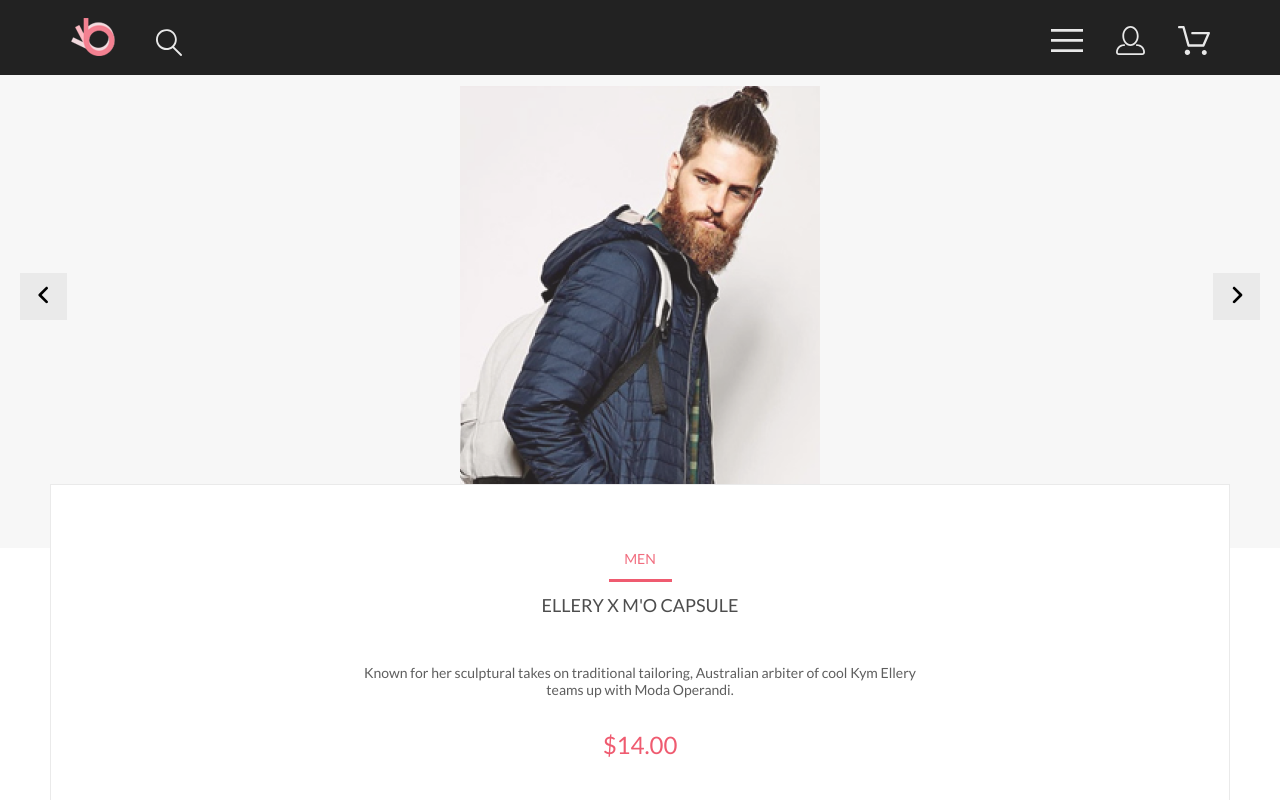
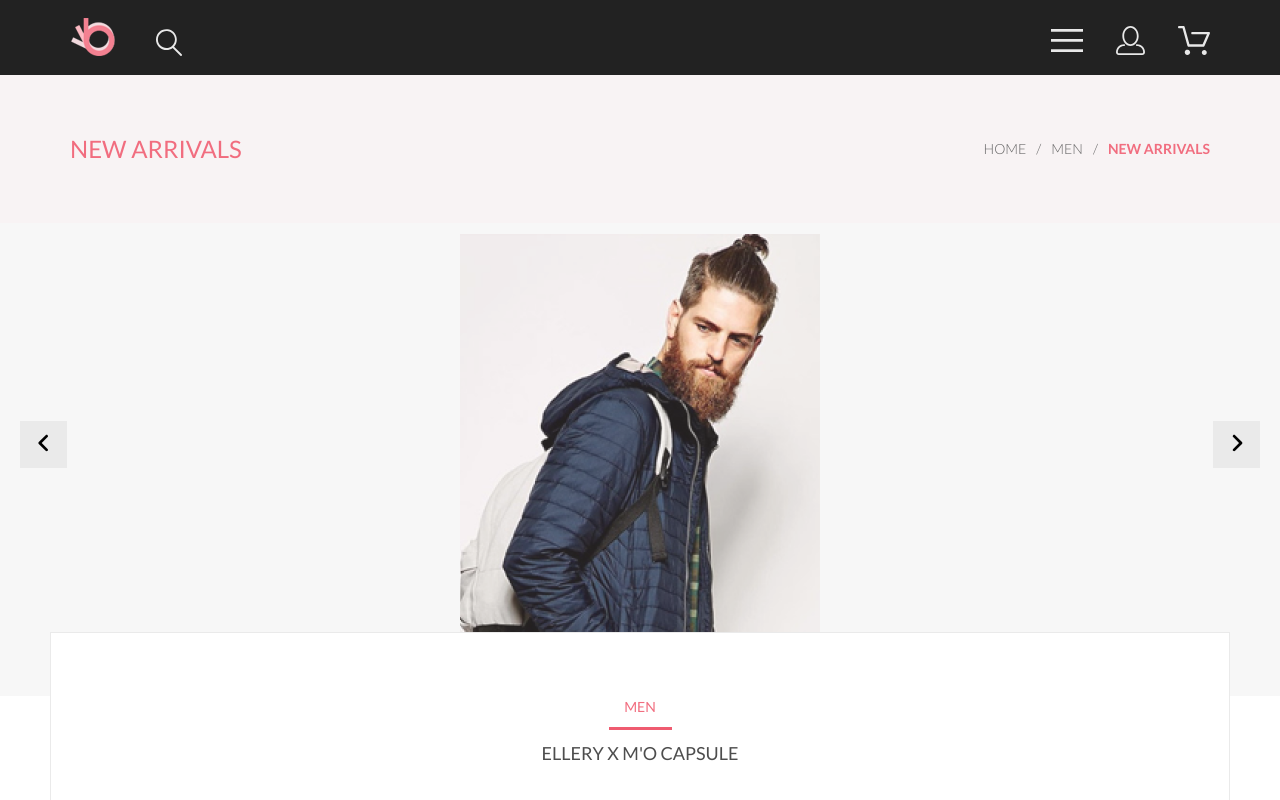
Before and after one commit to shytsko/frontend, a React (Create React App) app in the folder react/homework8/: page /product/1 in a window 1280 px wide. Shown: the top 800 px of the page. Built offline with nearby package versions, Linux system fonts and the light colour scheme.

Commit message:
Add PageHeader to ProductPage

```diff
--- a/react/homework8/src/routes/ProductPage.js
+++ b/react/homework8/src/routes/ProductPage.js
@@ -19,6 +19,7 @@ function ProductPage() {
 
     return (
         <>
+            <PageHeader title={'NEW ARRIVALS'} breadcrumbs={['HOME', 'MEN', 'NEW ARRIVALS']} />
             <ProductDetails product={product} />
             <OtherProducts />
         </>
```
